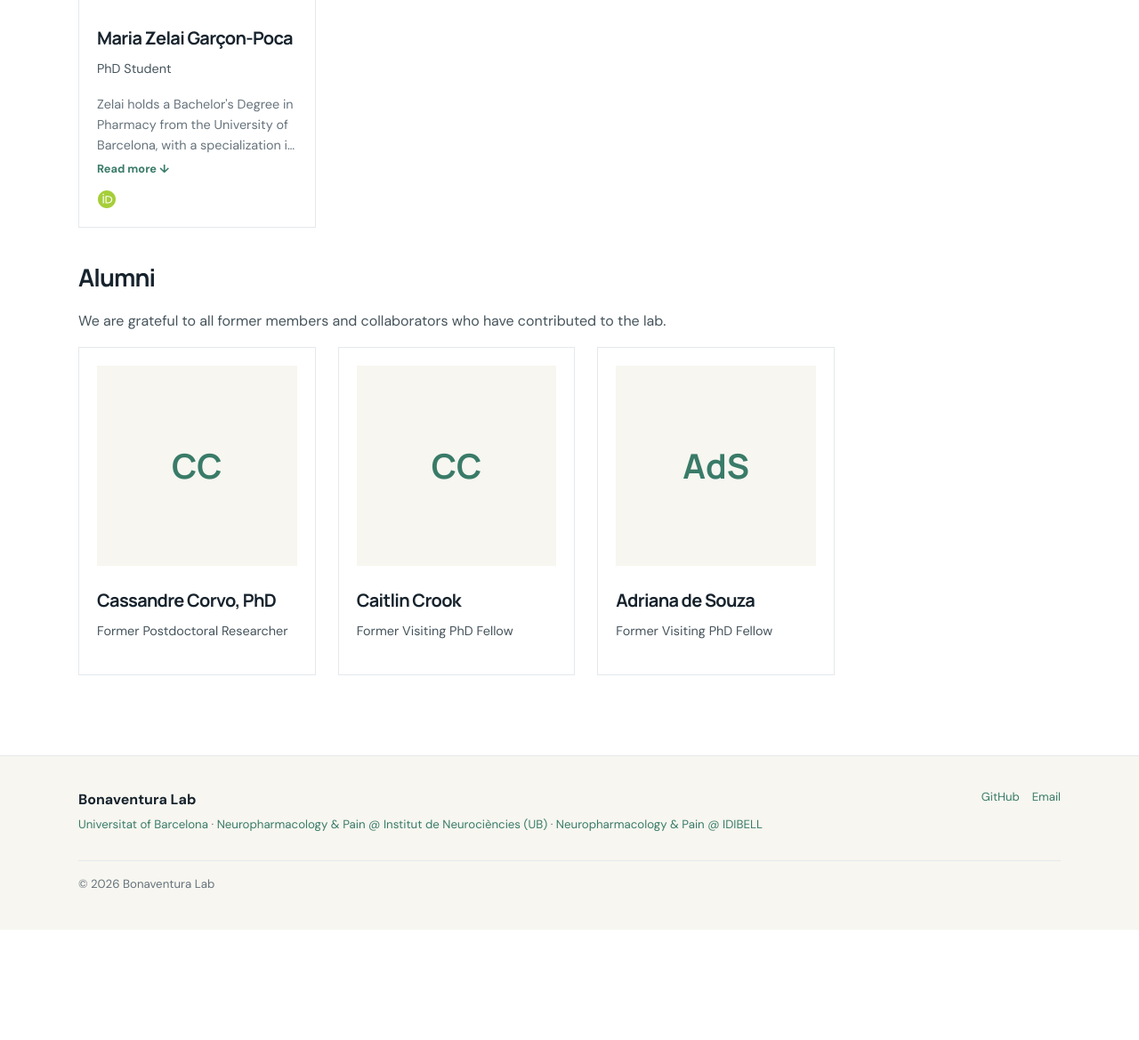
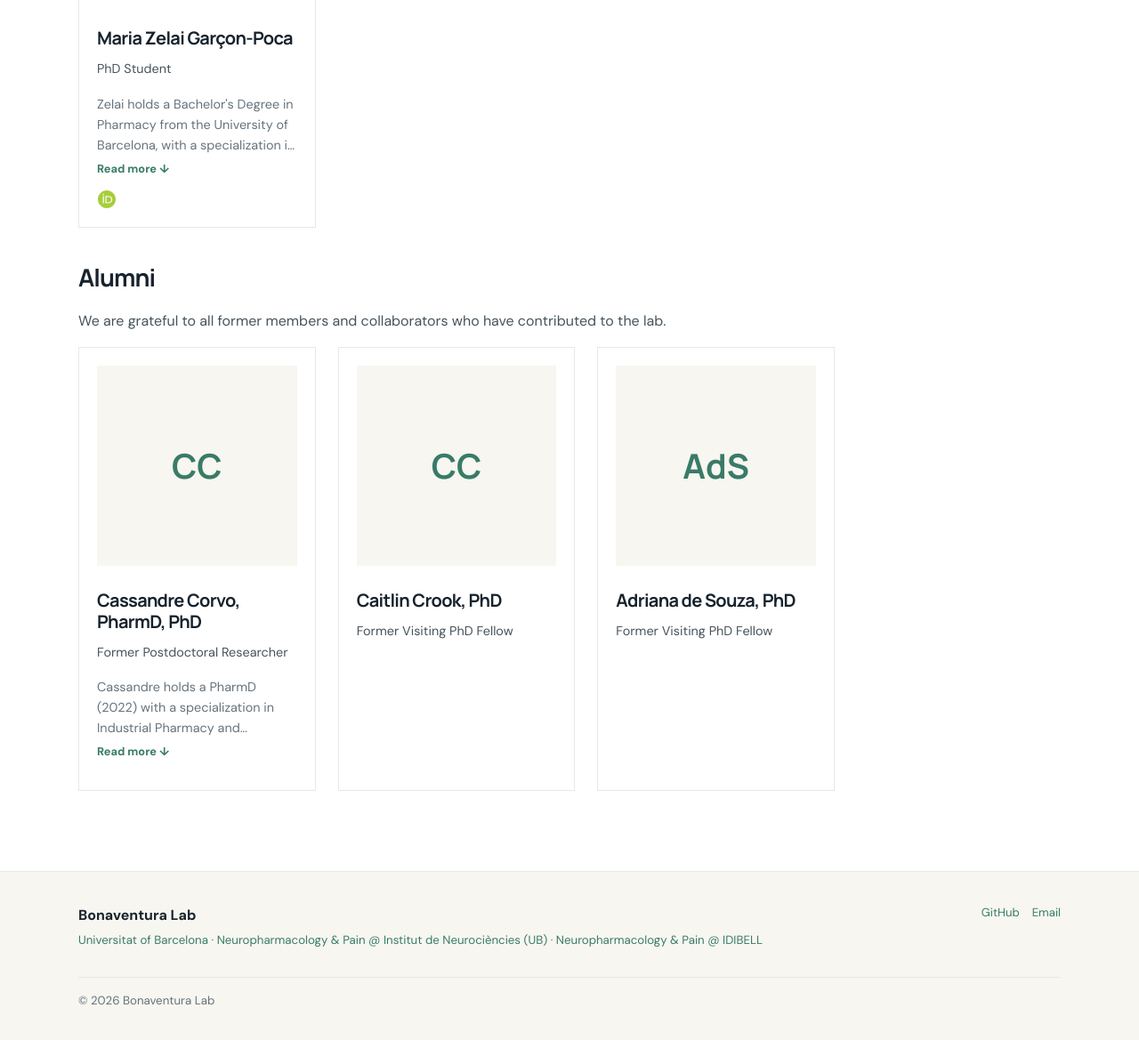
Before and after one commit to BonaventuraLab/BonaventuraLab.github.io, a Jekyll site: the page built from people.md, in a window 1280 px wide and 1400 px high, scrolled down 1013 px, cut to the strip 224-1393 px from the top of the window. Shown: the whole strip at 89% size. Built offline with Jekyll 4.4.1, drawn with Linux system fonts in a browser that asks for light colours; before the commit the page ends 2282 px from its top, so only the background shows below that; some of the changed text lies outside the part shown.

Commit message:
Update members.yml

```diff
--- a/_data/members.yml
+++ b/_data/members.yml
@@ -42,16 +42,16 @@ members:
 
 
 alumni:
-  - name: Cassandre Corvo, PhD
+  - name: Cassandre Corvo, PharmD,  PhD
     initials: CC
     role: Former Postdoctoral Researcher
     order: 1
-    bio:
+    bio: Cassandre holds a PharmD (2022) with a specialization in Industrial Pharmacy and Research, and a PhD in Pharmacology and Toxicology (2025). She is particularly interested in the mechanisms underlying the development of psychiatric disorders, with a view to drug development (neuropharmacology). During her postdoctoral position in the team, she continued her work on the corticosterone-induced model of depression (CORT model) and on ketamine. Trained in fiber photometry, she investigated how dopamine is affected in depression and whether ketamine, can modulate this neurotransmitter. She is currently a postdoctoral fellow at CRNL - NEUROCAMPUS Michel Jouvet - Centre de Recherche en Neurosciences de Lyon. Outside the lab, she divides her time between her pets and creative activities.
     orcid:
     scholar:
     website:
 
-  - name: Caitlin Crook
+  - name: Caitlin Crook, PhD
     initials: CC
     role: Former Visiting PhD Fellow
     order: 2
@@ -60,7 +60,7 @@ alumni:
     scholar:
     website:
 
-  - name: Adriana de Souza
+  - name: Adriana de Souza, PhD
     initials: AdS
     role: Former Visiting PhD Fellow
     order: 3
```
